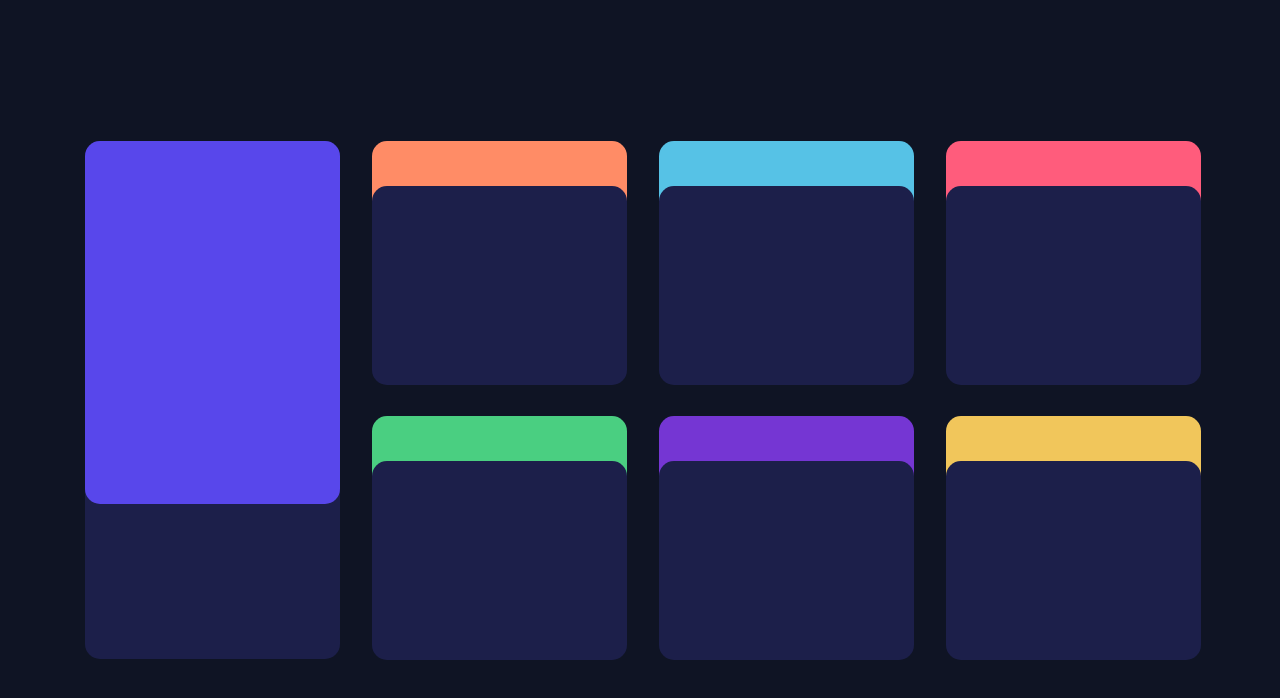
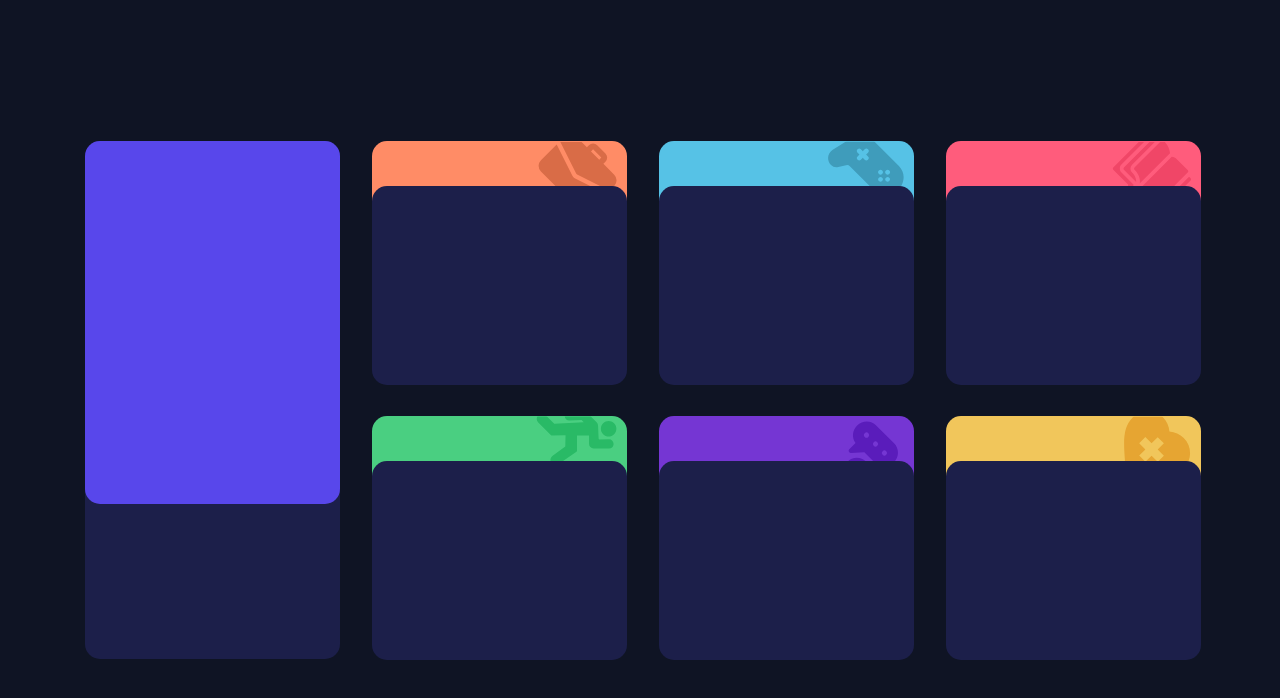
Before and after one commit to steveanthony999/time_tracking_dashboard, a React (Create React App) app: page / in a window 1280 px wide. Shown: the top 698 px of the page. Built offline with nearby package versions, Linux system fonts and the light colour scheme.

Commit message:
added icons to card background

```diff
--- a/src/App.css
+++ b/src/App.css
@@ -24,3 +24,23 @@
   grid-row-start: 1;
   grid-row-end: 3;
 }
+
+.icon {
+  position: absolute;
+  top: -7px;
+  right: 10px;
+  clip-path: polygon(0 10%, 100% 10%, 100% 100%, 0 100%);
+}
+
+.item:nth-child(5) .icon {
+  top: -5px;
+}
+
+.item:nth-child(6) .icon {
+  clip-path: none;
+  top: 0;
+}
+
+.item:nth-child(7) .icon {
+  top: -6px;
+}
--- a/src/App.js
+++ b/src/App.js
@@ -1,6 +1,13 @@
 import React from 'react';
 import Card from './components/Card';
 import data from './data';
+
+import IconWork from './images/icon-work.svg';
+import IconPlay from './images/icon-play.svg';
+import IconStudy from './images/icon-study.svg';
+import IconExercise from './images/icon-exercise.svg';
+import IconSocial from './images/icon-social.svg';
+import IconSelfCare from './images/icon-self-care.svg';
 
 import './App.css';
 
@@ -29,6 +36,23 @@ function App() {
               cardBgColor={i.bgColor}
               cardBgHeight='100px'
             />
+            <img
+              src={
+                i.id === 1
+                  ? IconWork
+                  : i.id === 2
+                  ? IconPlay
+                  : i.id === 3
+                  ? IconStudy
+                  : i.id === 4
+                  ? IconExercise
+                  : i.id === 5
+                  ? IconSocial
+                  : i.id === 6 && IconSelfCare
+              }
+              alt='icon'
+              className='icon'
+            />
           </div>
         ))}
       </div>
--- a/src/components/Card.js
+++ b/src/components/Card.js
@@ -11,6 +11,7 @@ const StyledCard = styled.div`
   border-radius: 15px;
   position: absolute;
   top: ${(props) => props.cardTop};
+  z-index: 2;
 `;
 
 const Card = ({
```
